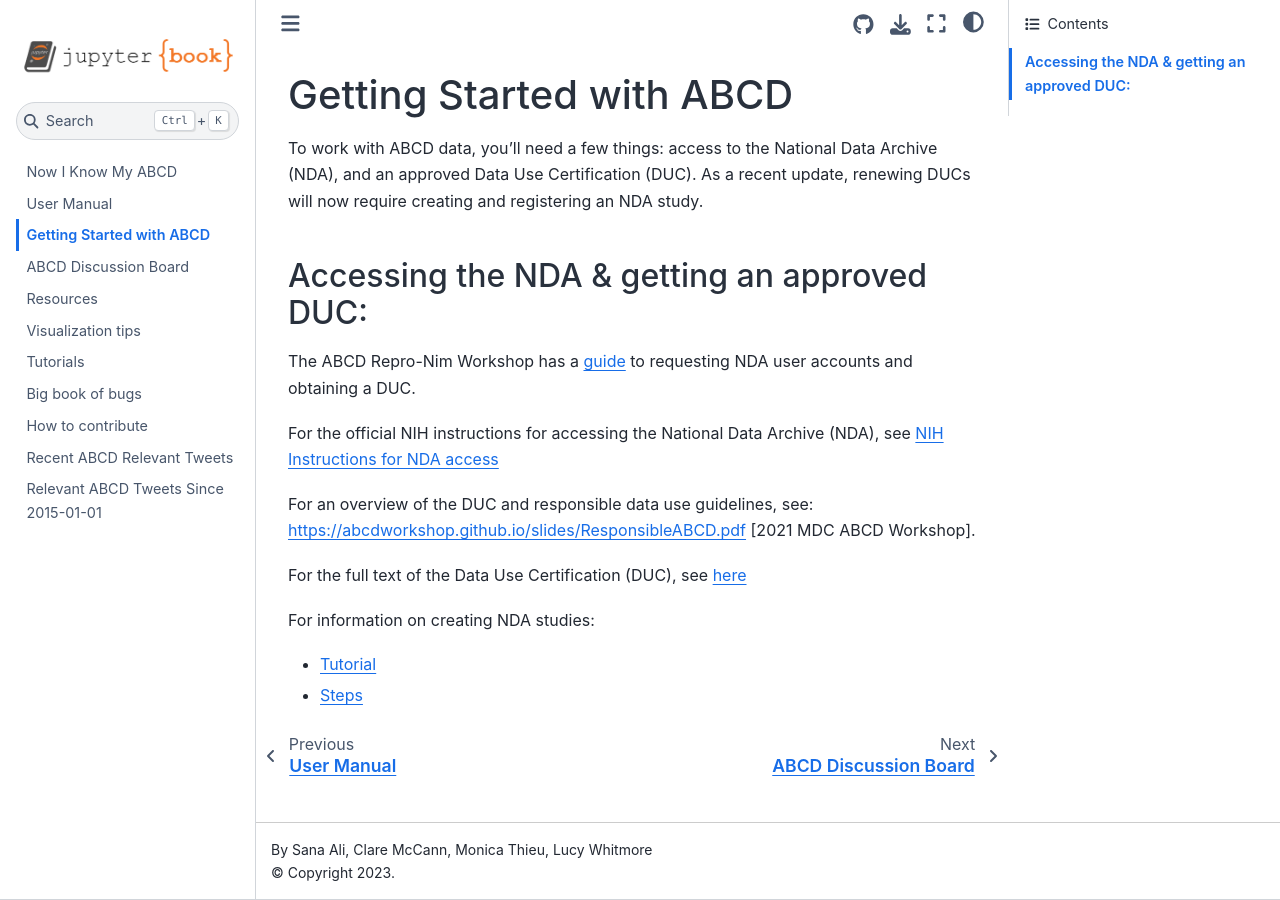
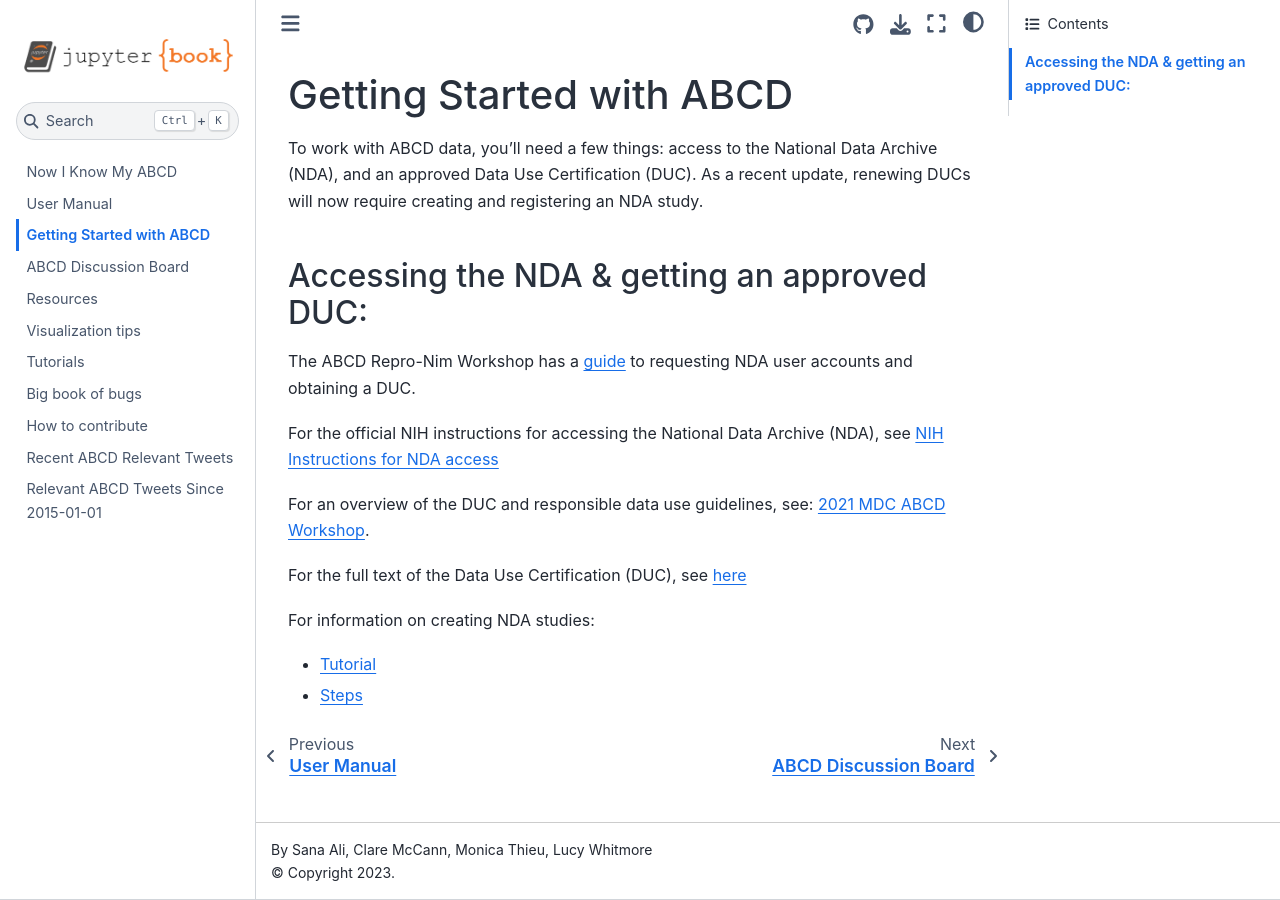
Before and after one commit to now-i-know-my-abcd/docs, a Jupyter Book: the page built from docs/starting.md, in a window 1280 px wide. Built offline with Jupyter Book 1.0.4 settings and Sphinx 7.4.7 and the Sphinx Book theme 1.1.4, drawn with Linux system fonts in a browser that asks for light colours.

Commit message:
fixing link

```diff
--- a/docs/starting.md
+++ b/docs/starting.md
@@ -7,7 +7,7 @@ The ABCD Repro-Nim Workshop has a [guide](https://docs.google.com/document/d/18h
 
 For the official NIH instructions for accessing the National Data Archive (NDA), see [NIH Instructions for NDA access](https://nda.nih.gov/about/creating-an-nda-account)
 
-For an overview of the DUC and responsible data use guidelines, see: https://abcdworkshop.github.io/slides/ResponsibleABCD.pdf [2021 MDC ABCD Workshop].
+For an overview of the DUC and responsible data use guidelines, see: [2021 MDC ABCD Workshop](https://abcdworkshop.github.io/slides/ResponsibleABCD.pdf).
 
 For the full text of the Data Use Certification (DUC), see [here](https://s3.amazonaws.com/nda.nih.gov/Documents/NDA+Data+Access+Request+DUC+FINAL.pdf)
 
```
